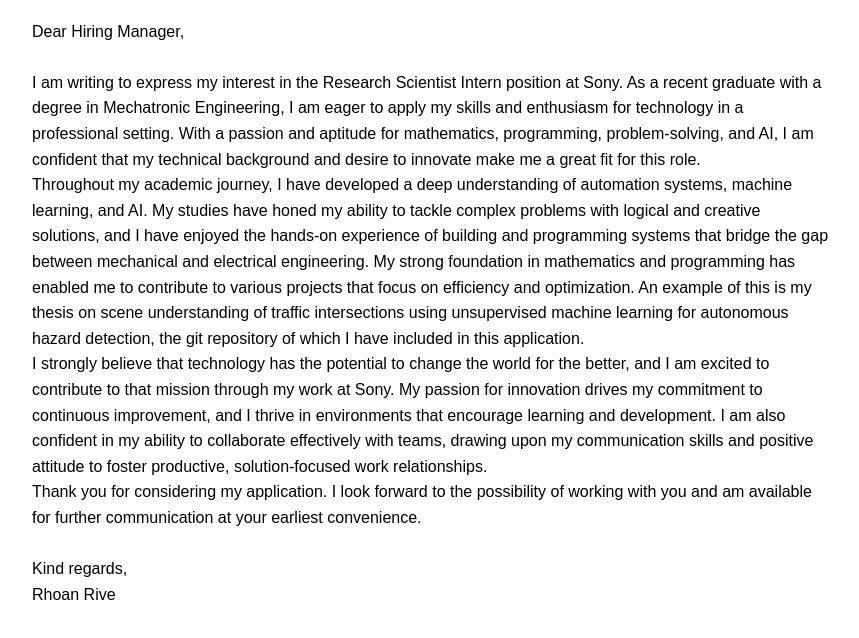
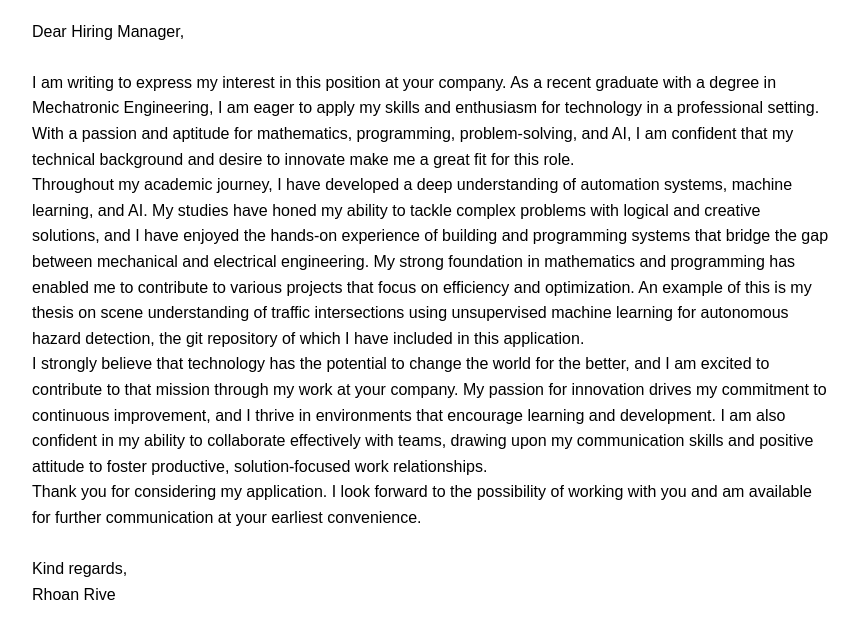
Before and after one commit to RhoanRive/Cover_Letter, a plain HTML site: page index.html in a window 1280 px wide. Shown: the part 86-724 px from the top of the page, without its empty margins (208-1067 px from the left). Drawn offline with Linux system fonts and the light colour scheme.

Commit message:
Update index.html
Generalising Cover Letter

```diff
--- a/index.html
+++ b/index.html
@@ -20,9 +20,9 @@
         <h1>Cover Letter</h1>
         <p>
             Dear Hiring Manager,<br><br>
-		I am writing to express my interest in the Research Scientist Intern position at Sony. As a recent graduate with 		a degree in Mechatronic Engineering, I am eager to apply my skills and enthusiasm for technology in a 				professional setting. With a passion and aptitude for mathematics, programming, problem-solving, and AI, I am 			confident that my technical background and desire to innovate make me a great fit for this role.<br>
+		I am writing to express my interest in this position at your company. As a recent graduate with 		a degree in Mechatronic Engineering, I am eager to apply my skills and enthusiasm for technology in a 				professional setting. With a passion and aptitude for mathematics, programming, problem-solving, and AI, I am 			confident that my technical background and desire to innovate make me a great fit for this role.<br>
 		Throughout my academic journey, I have developed a deep understanding of automation systems, machine learning, 			and AI. My studies have honed my ability to tackle complex problems with logical and creative solutions, and I 			have enjoyed the hands-on experience of building and programming systems that bridge the gap between mechanical 		and electrical engineering. My strong foundation in mathematics and programming has enabled me to contribute to 		various projects that focus on efficiency and optimization. An example of this is my thesis on scene 				understanding of traffic intersections using unsupervised machine learning for autonomous hazard detection, the 		git repository of which I have included in this application. <br>
-		I strongly believe that technology has the potential to change the world for the better, and I am excited to 			contribute to that mission through my work at Sony. My passion for innovation drives my commitment to continuous 		improvement, and I thrive in environments that encourage learning and development. I am also confident in my 			ability to collaborate effectively with teams, drawing upon my communication skills and positive attitude to 			foster productive, solution-focused work relationships.<br>
+		I strongly believe that technology has the potential to change the world for the better, and I am excited to 			contribute to that mission through my work at your company. My passion for innovation drives my commitment to continuous 		improvement, and I thrive in environments that encourage learning and development. I am also confident in my 			ability to collaborate effectively with teams, drawing upon my communication skills and positive attitude to 			foster productive, solution-focused work relationships.<br>
 		Thank you for considering my application. I look forward to the possibility of working with you and am available 		for further communication at your earliest convenience.<br><br>
 		Kind regards,<br>
 		Rhoan Rive
```
